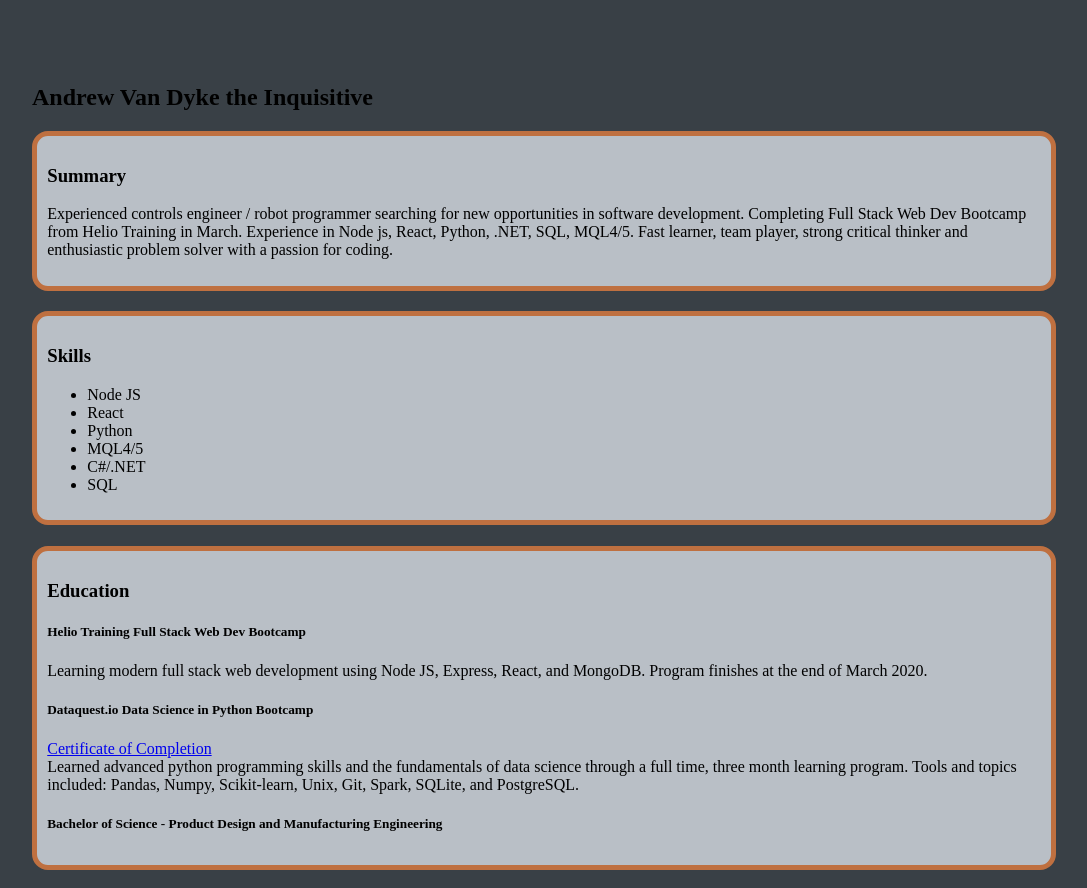
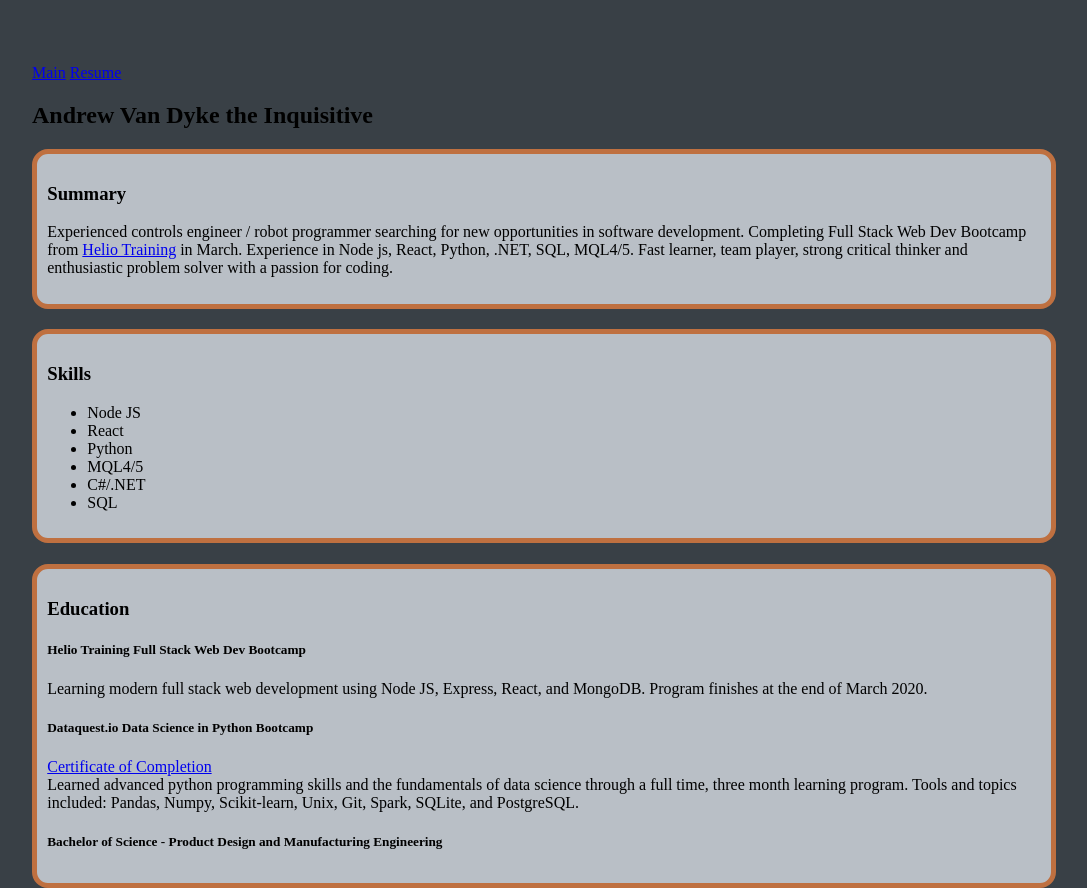
Before and after one commit to vandyand/vandyand.github.io, a plain HTML site: page index.html in a window 1280 px wide. Shown: the top 888 px of the page, without its empty margins (96-1183 px from the left). Drawn offline with Linux system fonts and the light colour scheme.

Commit message:
added resume

```diff
--- a/index.html
+++ b/index.html
@@ -10,7 +10,8 @@
 
     <header>
         <nav>
-
+            <a href="index.html">Main</a>
+            <a href="./Andrew Van Dyke Resume.pdf">Resume</a>
         </nav>
     </header>
     <main>
@@ -19,7 +20,7 @@
             <section class="card">
                 <h3>Summary</h3>
                 <p>Experienced controls engineer / robot programmer searching for new opportunities in software
-                    development. Completing Full Stack Web Dev Bootcamp from Helio Training in March. Experience in Node
+                    development. Completing Full Stack Web Dev Bootcamp from <a href="https://heliotraining.com/full-stack-web-dev-after-hours-level-two/">Helio Training</a> in March. Experience in Node
                     js, React, Python, .NET, SQL, MQL4/5. Fast learner, team player, strong critical thinker and
                     enthusiastic problem solver with a passion for coding.</p>
             </section>
```
Also changed, not shown: 1 other file.
